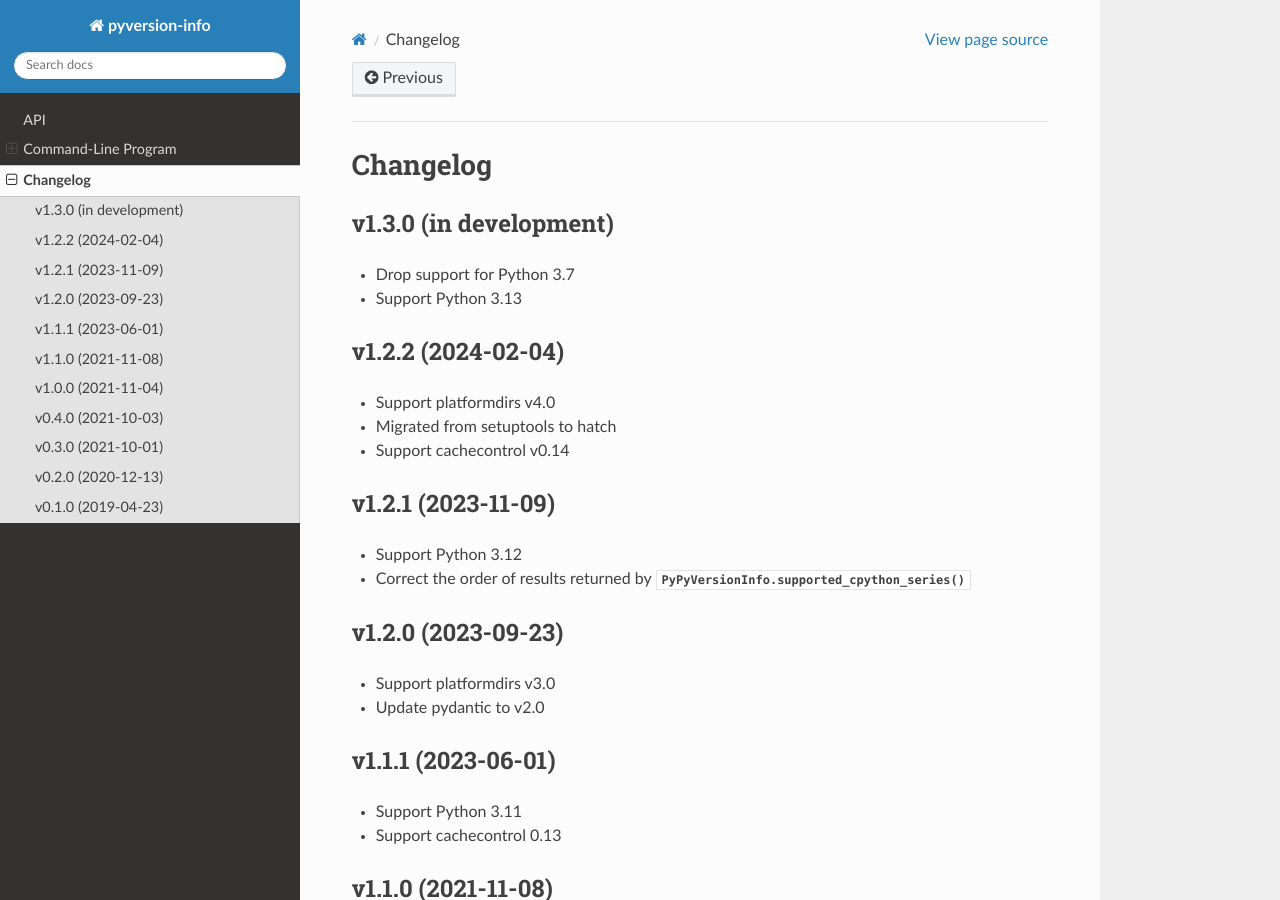
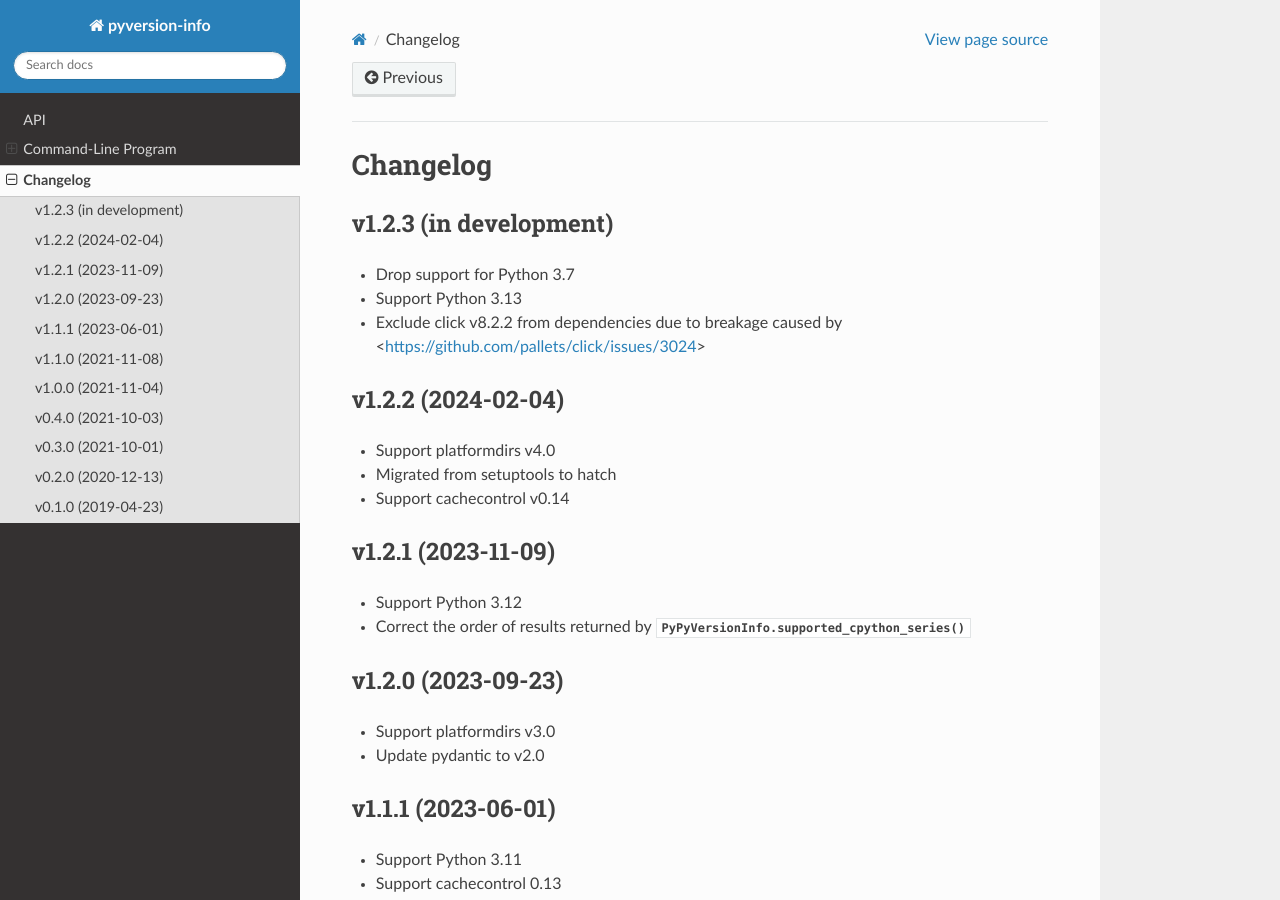
Before and after one commit to jwodder/pyversion-info, a Sphinx documentation site: the page built from docs/changelog.rst, in a window 1280 px wide and 900 px high. Built offline with Sphinx 7.4.7 and the Read the Docs theme 3.1.0, drawn with Linux system fonts in a browser that asks for light colours.

Commit message:
Update docs/changelog.rst

```diff
--- a/docs/changelog.rst
+++ b/docs/changelog.rst
@@ -3,10 +3,12 @@
 Changelog
 =========
 
-v1.3.0 (in development)
+v1.2.3 (in development)
 -----------------------
 - Drop support for Python 3.7
 - Support Python 3.13
+- Exclude click v8.2.2 from dependencies due to breakage caused by
+  <https://github.com/pallets/click/issues/3024>
 
 
 v1.2.2 (2024-02-04)
```
